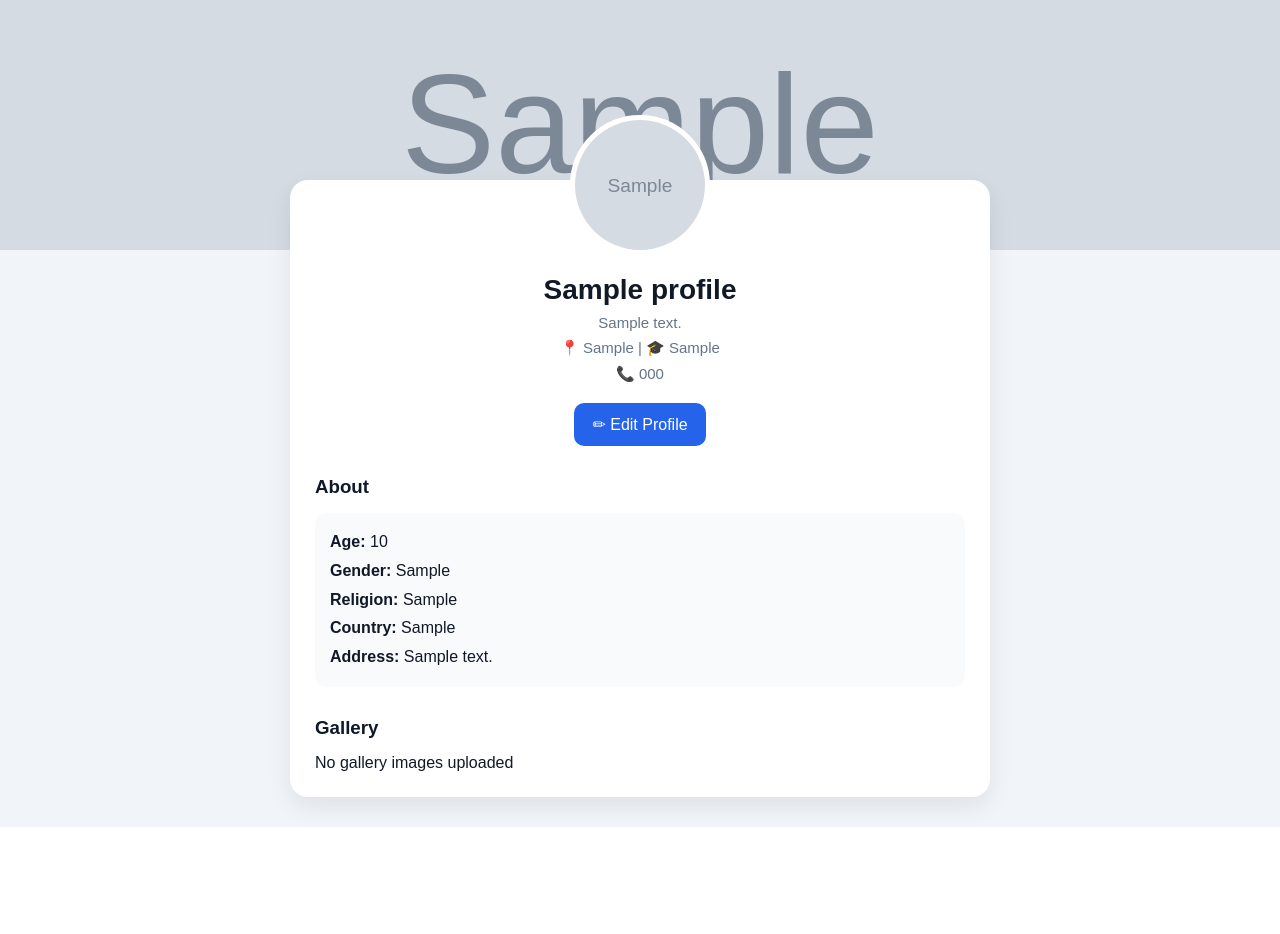
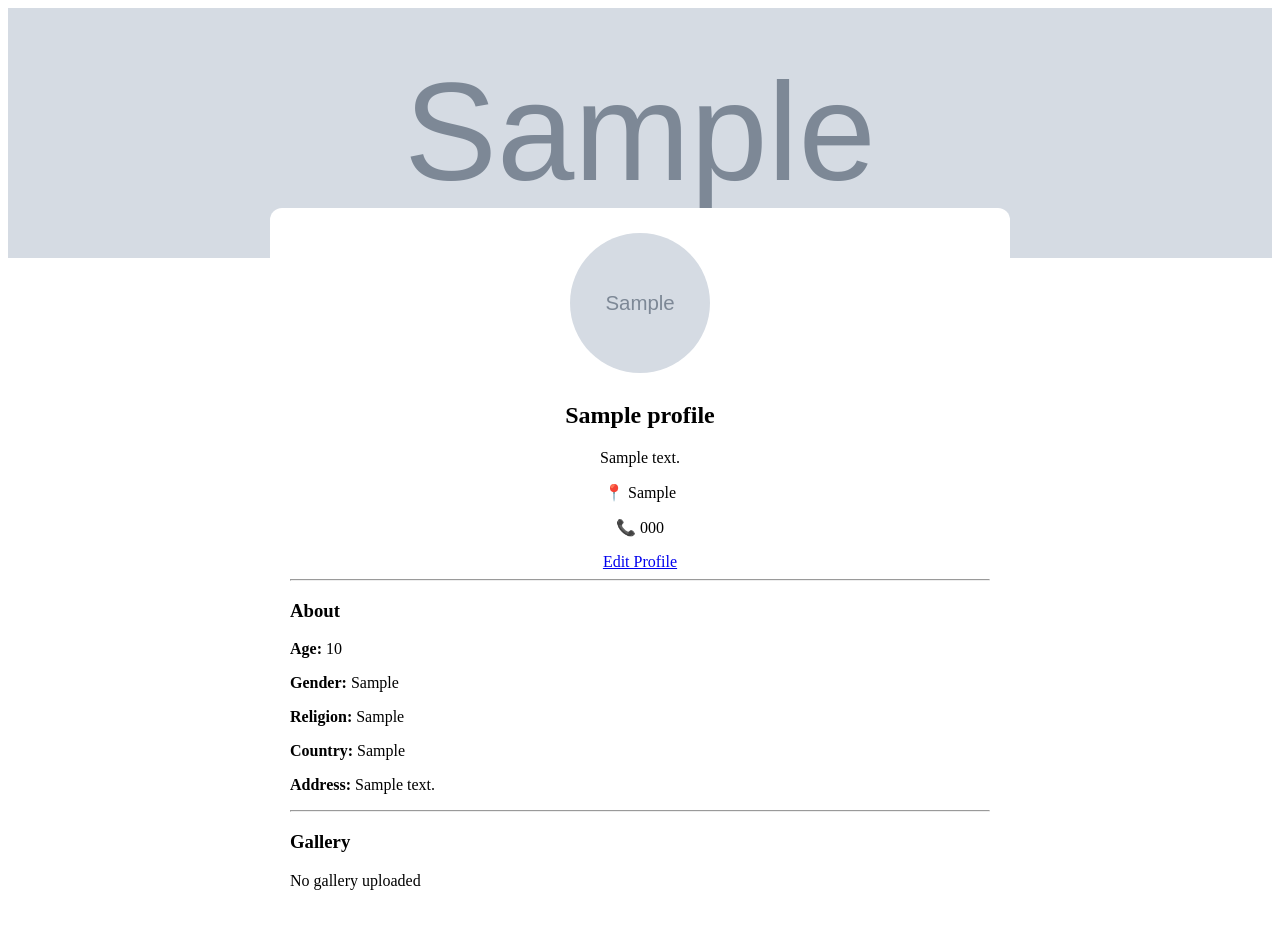
Before and after one commit to sujitfalia-blip/S.F-works-hub, a Flask app: page /profile in a window 1280 px wide. Before the commit the page ends 827 px from the top, so only its background shows below. Run offline with Flask 3, Linux system fonts and the light colour scheme; the visitor is signed in with stand-in values (Sample User, id 1); tables that the repository leaves empty hold one stand-in row (values such as "Sample post"); grey boxes marked "Sample" are stand-in pictures.

Commit message:
Update profile.html

```diff
--- a/templates/profile.html
+++ b/templates/profile.html
@@ -6,233 +6,70 @@
 
     <meta name="viewport" content="width=device-width, initial-scale=1">
 
-    <style>
-
-        *{
-            margin:0;
-            padding:0;
-            box-sizing:border-box;
-        }
-
-        body{
-            font-family:Arial, sans-serif;
-            background:#f1f5f9;
-            color:#111827;
-        }
-
-        /* COVER */
-        .cover{
-
-            height:250px;
-
-            background-size:cover;
-            background-position:center;
-
-            background-color:#cbd5e1;
-        }
-
-        /* CARD */
-        .card{
-
-            max-width:700px;
-
-            margin:-70px auto 30px;
-
-            background:white;
-
-            border-radius:18px;
-
-            padding:25px;
-
-            text-align:center;
-
-            box-shadow:0 10px 25px rgba(0,0,0,0.08);
-        }
-
-        /* PROFILE IMAGE */
-        .profile-img{
-
-            width:140px;
-            height:140px;
-
-            border-radius:50%;
-
-            object-fit:cover;
-
-            border:5px solid white;
-
-            margin-top:-90px;
-
-            background:white;
-        }
-
-        /* NAME */
-        .name{
-
-            font-size:28px;
-
-            font-weight:bold;
-
-            margin-top:15px;
-        }
-
-        /* INFO */
-        .info{
-
-            color:#64748b;
-
-            margin-top:8px;
-
-            font-size:15px;
-        }
-
-        /* BUTTON */
-        .btn{
-
-            display:inline-block;
-
-            margin-top:20px;
-
-            padding:12px 18px;
-
-            background:#2563eb;
-
-            color:white;
-
-            text-decoration:none;
-
-            border-radius:10px;
-
-            transition:0.2s;
-        }
-
-        .btn:hover{
-            background:#1d4ed8;
-        }
-
-        /* SECTION */
-        .section{
-
-            margin-top:30px;
-
-            text-align:left;
-        }
-
-        .section h3{
-
-            margin-bottom:15px;
-
-            color:#0f172a;
-        }
-
-        /* ABOUT BOX */
-        .about-box{
-
-            background:#f8fafc;
-
-            padding:15px;
-
-            border-radius:12px;
-
-            line-height:1.8;
-        }
-
-        /* GALLERY */
-        .gallery{
-
-            display:flex;
-
-            flex-wrap:wrap;
-
-            gap:12px;
-        }
-
-        .gallery img{
-
-            width:110px;
-            height:110px;
-
-            object-fit:cover;
-
-            border-radius:12px;
-
-            transition:0.2s;
-        }
-
-        .gallery img:hover{
-
-            transform:scale(1.05);
-        }
-
-        /* MOBILE */
-        @media(max-width:768px){
-
-            .card{
-                margin: -60px 15px 20px;
-            }
-
-            .gallery{
-                justify-content:center;
-            }
-
-        }
-
-    </style>
-
 </head>
 
 <body>
 
-<!-- COVER -->
+{% if profile %}
+
 <div
-    class="cover"
-    style="background-image:url('/{{ profile.cover_img if profile.cover_img else 'static/default_cover.jpg' }}')"
+    style="
+    height:250px;
+    background-size:cover;
+    background-position:center;
+    background-image:url('/{{ profile.cover_img if profile.cover_img else 'static/default_cover.jpg' }}');
+    "
 ></div>
 
-<!-- CARD -->
-<div class="card">
+<div
+    style="
+    max-width:700px;
+    margin:auto;
+    background:white;
+    padding:20px;
+    border-radius:12px;
+    margin-top:-50px;
+    "
+>
 
-    <!-- PROFILE IMAGE -->
+    <center>
+
         <img
             src="/{{ profile.profile_img if profile.profile_img else 'static/default.png' }}"
-        class="profile-img"
+            width="140"
+            height="140"
+            style="
+            border-radius:50%;
+            object-fit:cover;
+            border:5px solid white;
+            "
         >
 
-    <!-- NAME -->
-    <div class="name">
+        <h2>
             {{ profile.name }}
-    </div>
+        </h2>
 
-    <!-- WORK -->
-    <div class="info">
+        <p>
             {{ profile.work_desc }}
-    </div>
+        </p>
 
-    <!-- AREA -->
-    <div class="info">
+        <p>
             📍 {{ profile.area }}
-        |
-        🎓 {{ profile.education }}
-    </div>
+        </p>
 
-    <!-- PHONE -->
-    <div class="info">
+        <p>
             📞 {{ user.phone }}
-    </div>
+        </p>
 
-    <!-- EDIT -->
-    <a href="/profile/setup" class="btn">
-        ✏ Edit Profile
+        <a href="/profile/setup">
+            Edit Profile
         </a>
 
-    <!-- ABOUT -->
-    <div class="section">
+    </center>
 
-        <h3>
-            About
-        </h3>
+    <hr>
 
-        <div class="about-box">
+    <h3>About</h3>
 
     <p><b>Age:</b> {{ profile.age }}</p>
 
@@ -244,38 +81,48 @@
 
     <p><b>Address:</b> {{ profile.address }}</p>
 
-        </div>
+    <hr>
 
-    </div>
-
-    <!-- GALLERY -->
-    <div class="section">
-
-        <h3>
-            Gallery
-        </h3>
-
-        <div class="gallery">
+    <h3>Gallery</h3>
 
     {% if gallery %}
 
         {% for img in gallery %}
 
-                    <img src="/{{ img }}">
+            <img
+                src="/{{ img }}"
+                width="120"
+                height="120"
+                style="
+                object-fit:cover;
+                border-radius:10px;
+                margin:5px;
+                "
+            >
 
         {% endfor %}
 
     {% else %}
 
-                <p>No gallery images uploaded</p>
+        <p>No gallery uploaded</p>
 
     {% endif %}
 
 </div>
 
-    </div>
+{% else %}
 
-</div>
+<center style="margin-top:50px;">
+
+    <h2>No Profile Found</h2>
+
+    <a href="/profile/setup">
+        Create Profile
+    </a>
+
+</center>
+
+{% endif %}
 
 </body>
 </html>
```
Lines whose indentation alone changed are shown as unchanged.
